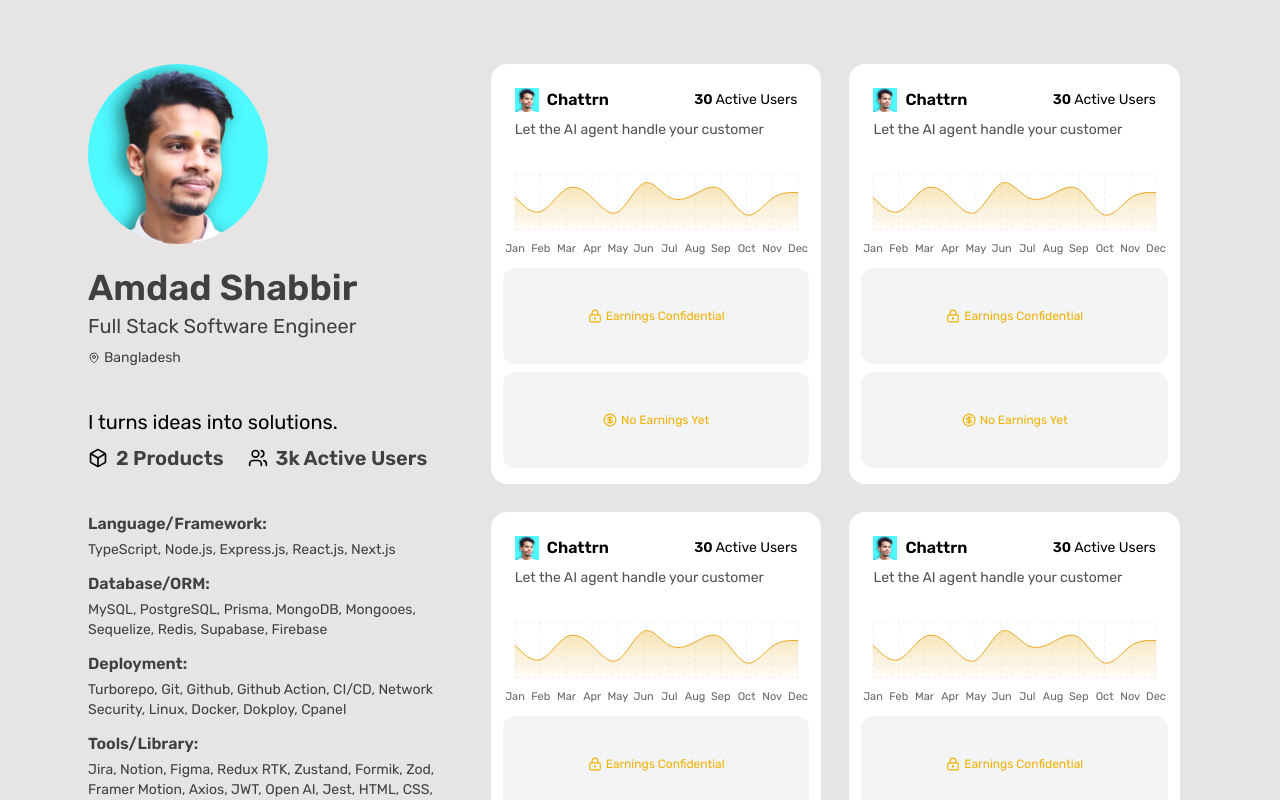
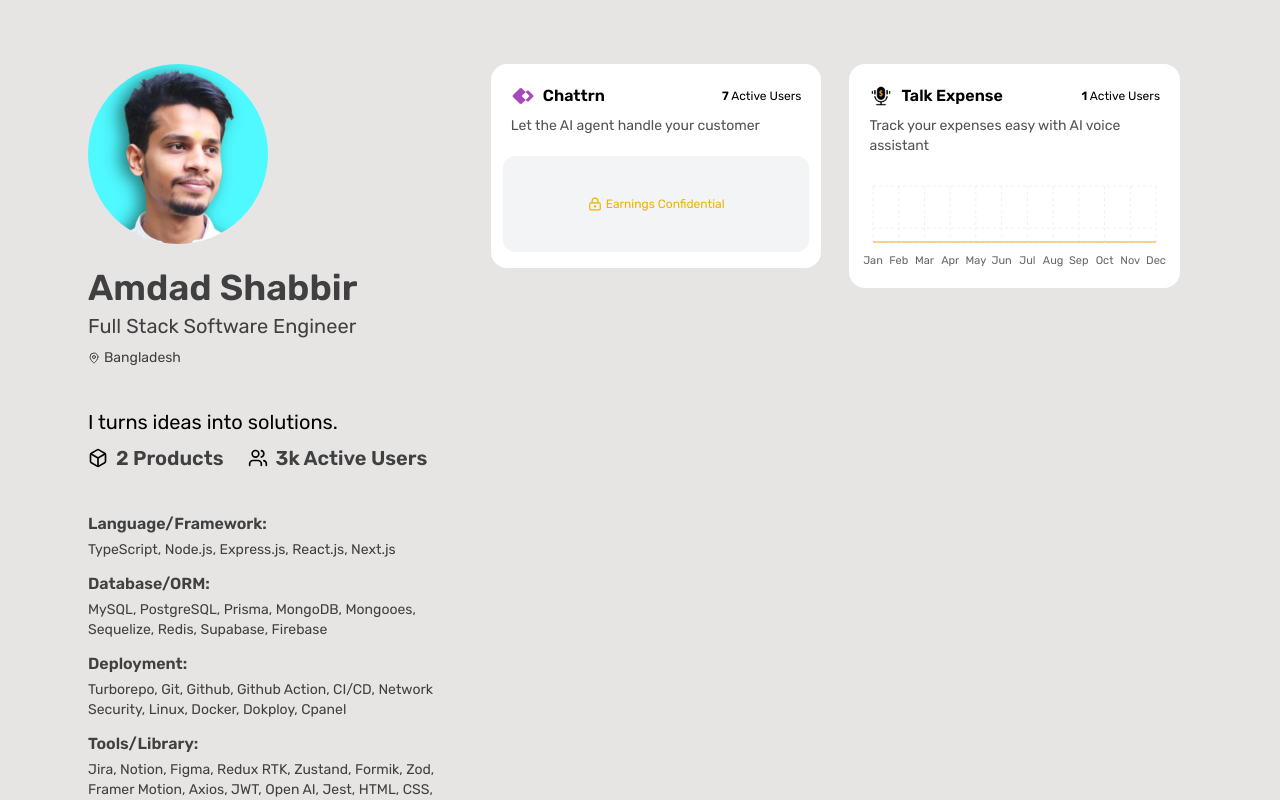
Before and after one commit to Shabbir-Building/whatibuilding, a Next.js app in the folder apps/web/: page / in a window 1280 px wide. Built offline with nearby package versions, Linux system fonts and the light colour scheme.

Commit message:
Feat/product list conts (#3)
* draft save for product list

* feat: product card design complete

* feat: productlist conts

* fix: conflicts

* feat: add productlist

```diff
--- a/apps/web/app/(marketing)/components/ProductList/IncomeChart.tsx
+++ b/apps/web/app/(marketing)/components/ProductList/IncomeChart.tsx
@@ -6,13 +6,18 @@ import {
   ChartTooltip,
   ChartTooltipContent,
 } from "@/components/ui/chart";
-import { chartConfig, monthlyIncomeData } from "./constants";
+import { chartConfig } from "./constants";
+import type { EarningsDatum } from "./types";
 
-export default function IncomeChart() {
+export const IncomeChart = ({
+  earningsData,
+}: {
+  earningsData: EarningsDatum[];
+}) => {
   return (
-    <ChartContainer config={chartConfig} className="h-24 w-full px-3">
+    <ChartContainer config={chartConfig} className="w-full px-3 h-24">
       <AreaChart
-        data={monthlyIncomeData}
+        data={earningsData}
         margin={{
           left: 12,
           right: 12,
@@ -97,4 +102,4 @@ export default function IncomeChart() {
       </AreaChart>
     </ChartContainer>
   );
-}
+};
--- a/apps/web/app/(marketing)/components/ProductList/ProductCard.tsx
+++ b/apps/web/app/(marketing)/components/ProductList/ProductCard.tsx
@@ -1,47 +1,57 @@
 import Link from "next/link";
-import IncomeChart from "./IncomeChart";
+
 import Image from "next/image";
-import ProductImage from "@/public/profile-image.png";
+
+import type { ProductCardProps } from "./types";
+
 import { CircleDollarSign, LockKeyhole } from "lucide-react";
+import { EARNINGS_STATUS } from "./constants";
+import { IncomeChart } from "./IncomeChart";
 
-const ProductCard = () => {
+const ProductCard = ({ product }: ProductCardProps) => {
   return (
     <div className="bg-white w-full max-w-120 rounded-2xl pb-4 overflow-visible">
       <Link
-        href="https://www.chattrn.com/"
+        href={product.productLink}
         target="_blank"
-        className="block p-6 w-full hover:rounded-2xl hover:scale-105 hover:bg-neutral-300 transition"
+        className="block p-5 w-full rounded-2xl hover:scale-103 hover:bg-neutral-300 transition"
       >
         <div className="flex justify-between items-center">
           <div className="flex items-center gap-2">
             <Image
               alt="product-image"
-              src={ProductImage}
+              src={product.imageSrc}
               width={24}
               height={24}
             />
-            <h2 className="text-md font-semibold">Chattrn</h2>
+            <h2 className="text-md font-semibold">{product.name}</h2>
           </div>
 
-          <span className="text-sm">
-            <span className="font-semibold">30</span> Active Users
+          <span className="text-xs">
+            <span className="font-semibold">{product.activeUsers}</span> Active
+            Users
           </span>
         </div>
-        <p className="text-sm text-neutral-600 mt-2">
-          Let the AI agent handle your customer
-        </p>
+        <p className="text-sm text-neutral-600 mt-2">{product.description}</p>
       </Link>
-      <IncomeChart />
+      {(product.earningsStatus === EARNINGS_STATUS.EARNINGS ||
+        product.earningsStatus === EARNINGS_STATUS.NO_EARNINGS) && (
+        <IncomeChart earningsData={product.earningsData ?? []} />
+      )}
+      {product.earningsStatus === EARNINGS_STATUS.CONFIDNETIALS && (
         <div className="px-3">
-        <div className="h-24 bg-gray-100 text-yellow-500 rounded-xl mt-2 p-4 text-xs w-full flex justify-center items-center">
+          <div className="bg-gray-100 h-24 text-yellow-500 rounded-xl p-4 text-xs w-full flex justify-center items-center">
             <LockKeyhole size={14} className="mr-1" /> Earnings Confidential
           </div>
         </div>
+      )}
+      {/* {product.earningsStatus === EARNINGS_STATUS.NO_EARNINGS && (
         <div className="px-3">
-        <div className="h-24 bg-gray-100 text-yellow-500 rounded-xl mt-2 p-4 text-xs w-full flex justify-center items-center">
+          <div className="bg-gray-100 text-yellow-500 h-24 rounded-xl p-4 text-xs w-full flex justify-center items-center">
             <CircleDollarSign size={14} className="mr-1" /> No Earnings Yet
           </div>
         </div>
+      )} */}
     </div>
   );
 };
--- a/apps/web/app/(marketing)/components/ProductList/constants.ts
+++ b/apps/web/app/(marketing)/components/ProductList/constants.ts
@@ -22,6 +22,11 @@ export const monthlyIncomeData = Array.from({ length: 12 }, (_, index) => ({
   income: Math.floor(Math.random() * 5000) + 2000, // Random income between $2000-$7000
 }));
 
+export const monthlyZeroIncomeData = Array.from({ length: 12 }, (_, index) => ({
+  month: monthNames[index],
+  income: 0,
+}));
+
 // Chart configuration
 export const chartConfig = {
   income: {
@@ -29,3 +34,38 @@ export const chartConfig = {
     color: "hsla(41, 82%, 52%, 1.00)",
   },
 } satisfies ChartConfig;
+
+export const EARNINGS_STATUS = {
+  EARNINGS: 1,
+  NO_EARNINGS: 2,
+  CONFIDNETIALS: 3,
+};
+
+export const productList = [
+  {
+    name: "Chattrn",
+    productLink: "https://www.chattrn.com/",
+    imageSrc: "/chattrn.png",
+    description: "Let the AI agent handle your customer",
+    activeUsers: 7,
+    earningsStatus: EARNINGS_STATUS.CONFIDNETIALS,
+  },
+  {
+    name: "Talk Expense",
+    productLink: "https://www.talkexpense.com/",
+    imageSrc: "/talk-expense.png",
+    description: "Track your expenses easy with AI voice assistant",
+    activeUsers: 1,
+    earningsStatus: EARNINGS_STATUS.NO_EARNINGS,
+    earningsData: monthlyZeroIncomeData,
+  },
+  // {
+  //   name: "SalesBot",
+  //   imageSrc: "/profile-image.png",
+  //   description: "Track expenses easy with AI",
+  //   activeUsers: 20,
+  //   earningsStatus: EARNINGS_STATUS.EARNINGS,
+  //   earningsData: monthlyIncomeData,
+  //   productLink: "https://www.chattrn.com/",
+  // },
+];
--- a/apps/web/app/(marketing)/components/ProductList/index.tsx
+++ b/apps/web/app/(marketing)/components/ProductList/index.tsx
@@ -1,28 +1,12 @@
+import { productList } from "./constants";
 import ProductCard from "./ProductCard";
 
 export default function ProductList() {
   return (
-    <div className="w-full py-16 md:w-[67%] max-w-240 grid grid-cols-1 md:grid-cols-2 gap-7 md:h-screen md:overflow-y-auto pb-32 scrollbar-hide p-3">
-      <ProductCard />
-      <ProductCard />
-      <ProductCard />
-      <ProductCard />
-      <ProductCard />
-      <ProductCard />
-      <ProductCard />
-      <ProductCard />
-      <ProductCard />
-      <ProductCard />
-      <ProductCard />
-      <ProductCard />
-      <ProductCard />
-      <ProductCard />
-      <ProductCard />
-      <ProductCard />
-      <ProductCard />
-      <ProductCard />
-      <ProductCard />
-      <ProductCard />
+    <div className="w-full py-16 md:w-[67%] max-w-240 grid grid-cols-1 md:grid-cols-2 gap-7 md:h-screen md:overflow-y-auto pb-32 scrollbar-hide p-3 items-start">
+      {productList.map((product) => (
+        <ProductCard key={product.name} product={product} />
+      ))}
     </div>
   );
 }
--- /dev/null
+++ b/apps/web/app/(marketing)/components/ProductList/types.ts
@@ -0,0 +1,27 @@
+import type { StaticImageData } from "next/image";
+import { EARNINGS_STATUS } from "./constants";
+
+export type EarningsDatum = {
+  month: string;
+  income: number;
+};
+
+export type Product = {
+  name: string;
+  productLink: string;
+  description?: string;
+  activeUsers: number | string;
+  earningsData?: EarningsDatum[];
+  imageSrc: string | StaticImageData;
+  earningsStatus:
+    | (typeof EARNINGS_STATUS)[keyof typeof EARNINGS_STATUS]
+    | string;
+};
+
+export type ProductCardProps = {
+  product: Product;
+};
+
+export type IncomeChartProps = {
+  earningsData: EarningsDatum[];
+};
```
Also changed, not shown: apps/web/public/chattrn.png (added), apps/web/public/talk-expense.png (added). Lines whose indentation alone changed are shown as unchanged.
